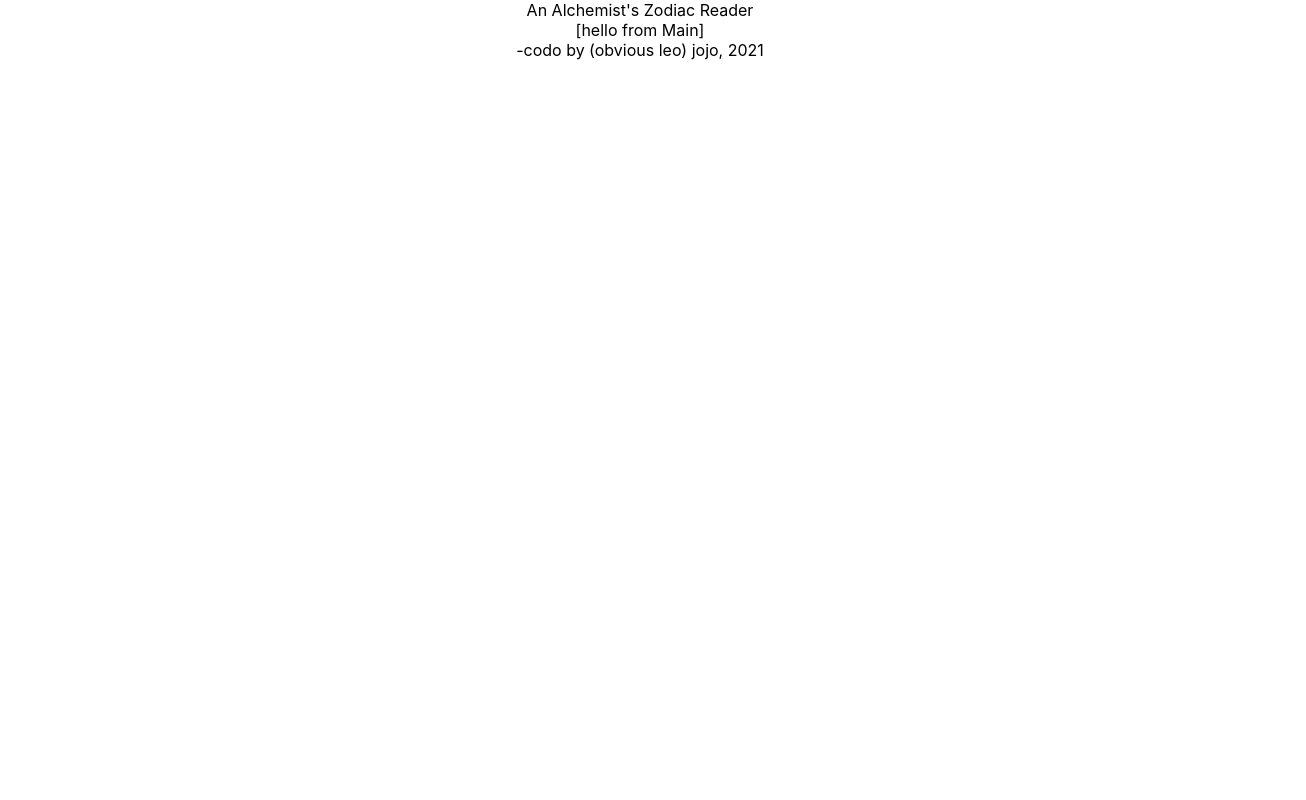
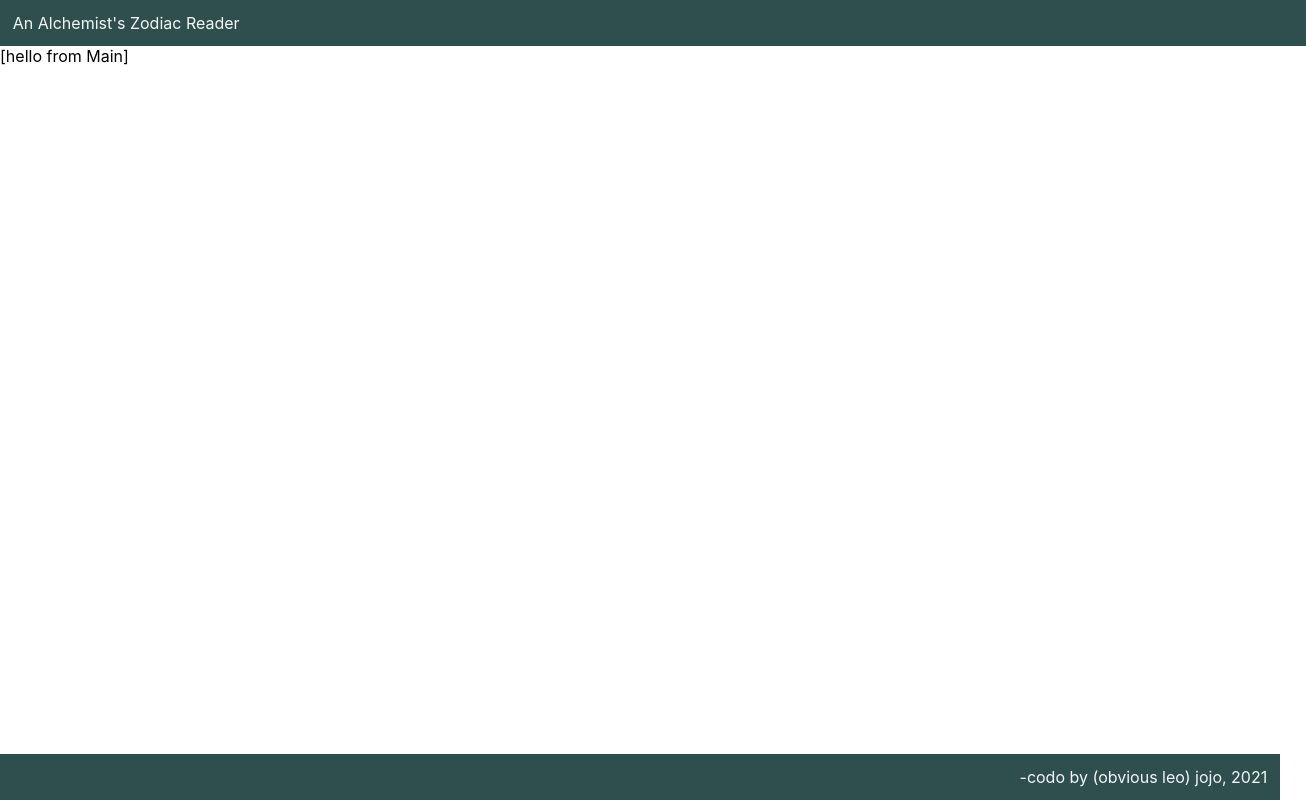
Before and after one commit to jlaurentpdx/zodiac-react, a React (Create React App) app: page / in a window 1280 px wide. Shown: the whole page, 1306 px wide, since content can reach past the window. Built offline with nearby package versions, Linux system fonts and the light colour scheme.

Commit message:
added initial styling to Header and Footer components

```diff
--- a/src/App.css
+++ b/src/App.css
@@ -1,38 +1,5 @@
 .App {
-  text-align: center;
-}
-
-.App-logo {
-  height: 40vmin;
-  pointer-events: none;
-}
-
-@media (prefers-reduced-motion: no-preference) {
-  .App-logo {
-    animation: App-logo-spin infinite 20s linear;
-  }
-}
-
-.App-header {
-  background-color: #282c34;
-  min-height: 100vh;
   display: flex;
   flex-direction: column;
-  align-items: center;
-  justify-content: center;
-  font-size: calc(10px + 2vmin);
-  color: white;
+  width: 100%;
 }
-
-.App-link {
-  color: #61dafb;
-}
-
-@keyframes App-logo-spin {
-  from {
-    transform: rotate(0deg);
-  }
-  to {
-    transform: rotate(360deg);
-  }
-}
--- a/src/components/Footer/Footer.css
+++ b/src/components/Footer/Footer.css
@@ -0,0 +1,12 @@
+footer {
+  position: fixed;
+  bottom: 0;
+  right: 0;
+
+  width: 100%;
+  padding: 1%;
+  text-align: right;
+
+  color: whitesmoke;
+  background-color: darkslategrey;
+}
--- a/src/components/Header/Header.css
+++ b/src/components/Header/Header.css
@@ -0,0 +1,9 @@
+header {
+  width: 100%;
+  padding: 1%;
+
+  text-align: left;
+
+  color: whitesmoke;
+  background-color: darkslategrey;
+}
```
Also changed, not shown: 1 other file (tests, documents, lock files or other folders).
